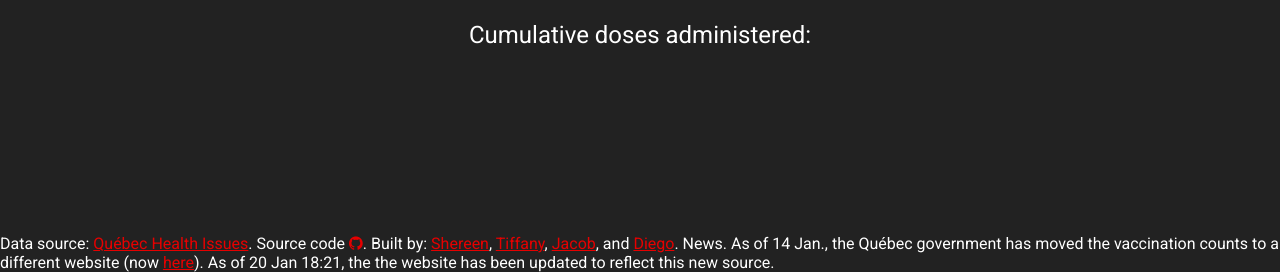
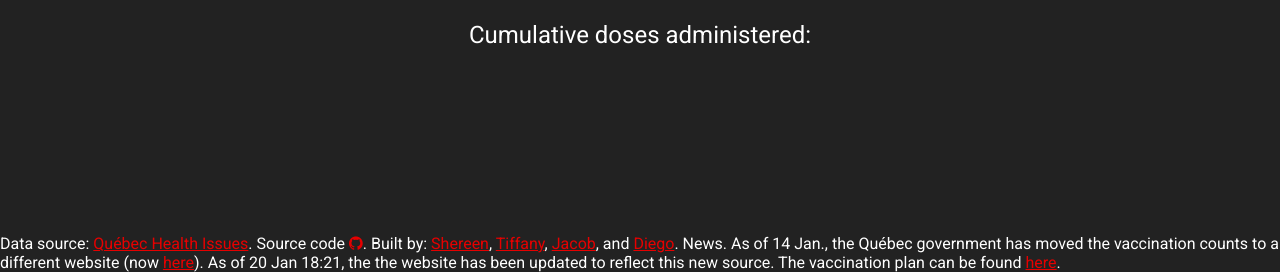
Before and after one commit to ShereenElaidi/vaccine-tracker, a plain HTML site: page docs/index.html in a window 1280 px wide. Shown: the part 528-800 px from the top of the page. Drawn offline with Linux system fonts and the light colour scheme; no server answers.

Commit message:
added link to the vaccination plan

```diff
--- a/docs/index.html
+++ b/docs/index.html
@@ -16,7 +16,7 @@
         <img id="tableauOverflow"></img>
         <div id="total">Cumulative doses administered: </div>
       </div>
-      <div class = 'footer' id="credits">Data source: <a href="https://www.quebec.ca/en/health/health-issues/a-z/2019-coronavirus/situation-coronavirus-in-quebec/" target="_blank">Québec Health Issues</a>. Source code <a href="https://github.com/ShereenElaidi/vaccine-tracker" target="_blank"><i class="fa fa-github" aria-hidden="true"></i></a>. Built by: <a href="https://shereenelaidi.github.io/" target="_blank">Shereen</a>, <a href="https://tiffanyyong.github.io/" target="_blank">Tiffany</a>, <a href="" target="_blank">Jacob</a>, and <a href="https://diegolopez.me/" target="_blank">Diego</a>. News. As of 14 Jan., the Québec government has moved the vaccination counts to a different website (now <a href="https://www.quebec.ca/en/health/health-issues/a-z/2019-coronavirus/situation-coronavirus-in-quebec/covid-19-vaccination-data/" target="_blank">here</a>). As of 20 Jan 18:21, the the website has been updated to reflect this new source.</div>
+      <div class = 'footer' id="credits">Data source: <a href="https://www.quebec.ca/en/health/health-issues/a-z/2019-coronavirus/situation-coronavirus-in-quebec/" target="_blank">Québec Health Issues</a>. Source code <a href="https://github.com/ShereenElaidi/vaccine-tracker" target="_blank"><i class="fa fa-github" aria-hidden="true"></i></a>. Built by: <a href="https://shereenelaidi.github.io/" target="_blank">Shereen</a>, <a href="https://tiffanyyong.github.io/" target="_blank">Tiffany</a>, <a href="" target="_blank">Jacob</a>, and <a href="https://diegolopez.me/" target="_blank">Diego</a>. News. As of 14 Jan., the Québec government has moved the vaccination counts to a different website (now <a href="https://www.quebec.ca/en/health/health-issues/a-z/2019-coronavirus/situation-coronavirus-in-quebec/covid-19-vaccination-data/" target="_blank">here</a>). As of 20 Jan 18:21, the the website has been updated to reflect this new source. The vaccination plan can be found <a href="https://cdn-contenu.quebec.ca/cdn-contenu/sante/documents/Problemes_de_sante/covid-19/20-279-07WA_Previsions_vaccination-anglais.pdf?1610647316">here</a>.</div>
     </main>
   </body>
 </html>
```
